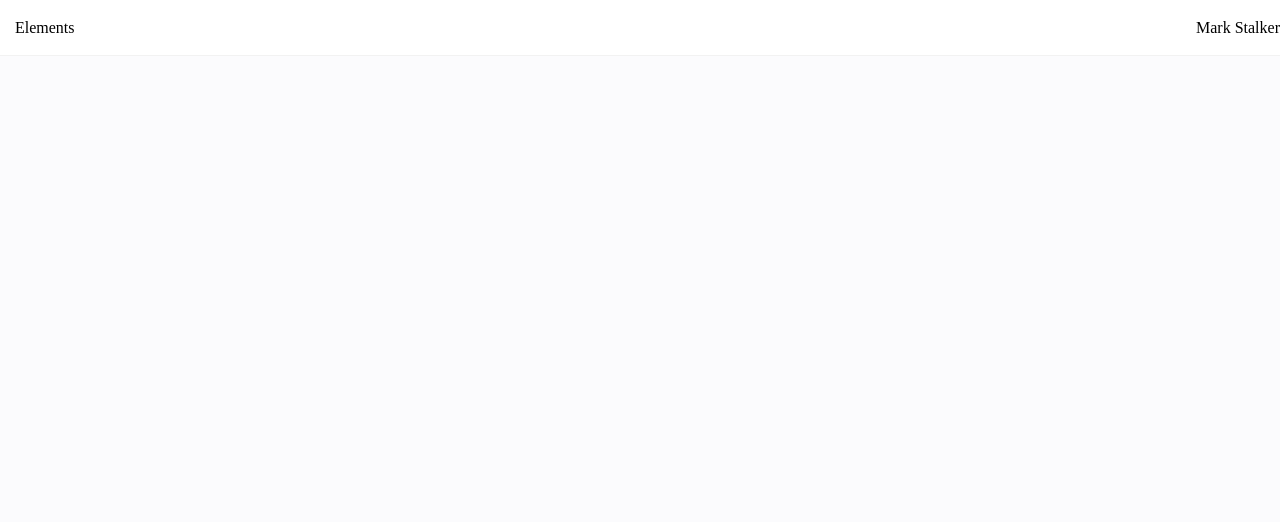
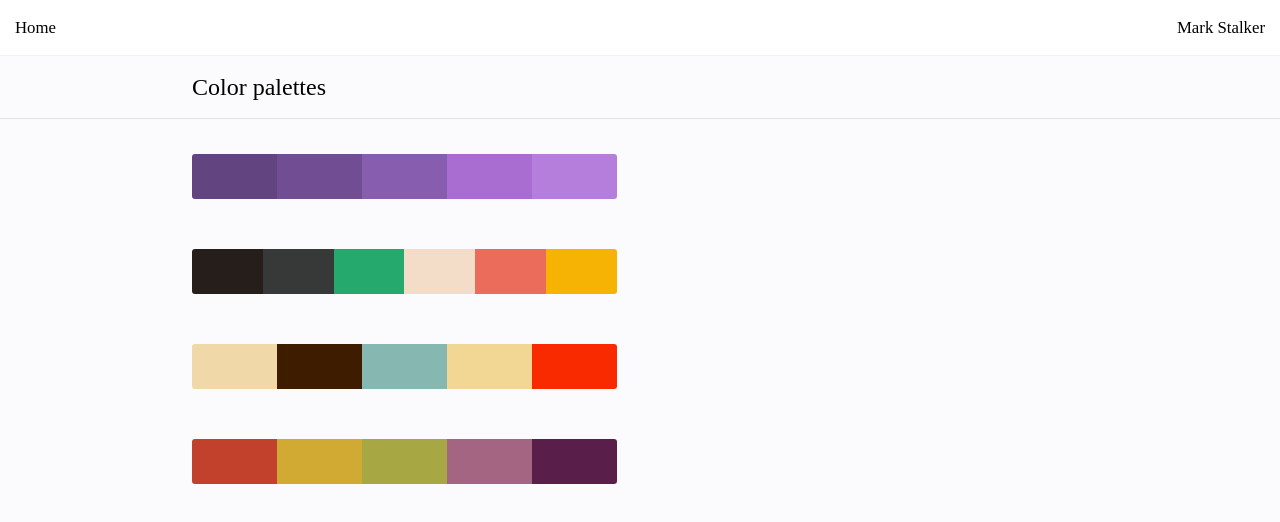
Before and after one commit to olchyk98/SlashPlus, a React (Create React App) app in the folder client/: page / in a window 1280 px wide. Shown: the top 522 px of the page. Built offline with nearby package versions, Linux system fonts and the light colour scheme.

Commit message:
Home > Color palettes tempalte

```diff
--- a/client/package.json
+++ b/client/package.json
@@ -5,7 +5,6 @@
   "dependencies": {
     "enzyme": "^3.9.0",
     "enzyme-adapter-react-16": "^1.11.2",
-    "node-sass": "^4.11.0",
     "react": "^16.8.4",
     "react-dom": "^16.8.4",
     "react-router": "^4.3.1",
--- a/client/src/index.css
+++ b/client/src/index.css
@@ -7,6 +7,7 @@
 html, body {
 	margin:0;
 	height:100%;
+	font-family:"Arial";
 }
 
 body {
--- a/client/src/pages/__forall__/nav/index.js
+++ b/client/src/pages/__forall__/nav/index.js
@@ -1,19 +1,91 @@
 import React, { Component } from 'react';
-import './main.scss';
+import './main.css';
+
+import { Link } from 'react-router-dom';
+
+import links from '../../../links';
+
+// https://css-tricks.com/building-progress-ring-quickly/
+class ProgressRing extends Component {
+    constructor(props) {
+        super(props);
+
+        this.state = {
+        	progress: 0
+        }
+
+        const { radius, stroke } = this.props;
+
+        this.normalizedRadius = radius - stroke * 2;
+        this.circumference = this.normalizedRadius * 2 * Math.PI;
+
+        this.inAnimation = this.amDown = false;
+    }
+
+    componentDidMount() {
+    	this.inAnimation = true;
+    	this.progressCircle();
+    }
+
+    componentWillUnmount() {
+    	clearInterval(this.animationINT);
+    	this.inAnimation = this.amDown = false;
+    }
+
+    progressCircle = () => {
+    	if(!this.inAnimation) return;
+
+    	this.setState(({ progress: a }) => ({
+    		progress: a + 2.5
+    	}));
+    	requestAnimationFrame(this.progressCircle);
+    }
+
+    render() {
+        const { radius, stroke } = this.props;
+        const strokeDashoffset = this.circumference - (this.state.progress / 100) * this.circumference;
+
+        return (
+            <svg height={ radius * 2 } width={ radius * 2 }>
+                <circle
+                    stroke="rebeccapurple"
+                    fill="transparent"
+                    strokeWidth={ stroke }
+                    strokeDasharray={ this.circumference + " " + this.circumference }
+                    style={{ strokeDashoffset }}
+                    r={ this.normalizedRadius }
+                    cx={ radius }
+                    cy={ radius }
+                />
+            </svg>
+        );
+    }
+}
 
 class Hero extends Component {
+	constructor(props) {
+		super(props);
+
+		this.lCircleSize = 40
+	}
+
 	render() {
 		return(
 			<nav className="gl-nav">
-				<span className="rn-nav-logo">
-					Elements
-				</span>
-				<div className="rn-nav-ldots">
-					<div />
-					<div />
-					<div />
+				<Link to={ links["HOME_PAGE"].absolute } className="rn-nav-logo">
+					Home
+				</Link>
+				<div className="rn-nav-loading">
+					{
+						(true) ? null : (
+							<ProgressRing
+								radius={ this.lCircleSize / 2 }
+								stroke={ 4 }
+							/>
+						)
+					}
 				</div>
-				<span>Mark Stalker</span>
+				<Link to="/">Mark Stalker</Link>
 			</nav>
 		);
 	}
--- /dev/null
+++ b/client/src/pages/__forall__/nav/main.css
@@ -0,0 +1,27 @@
+.gl-nav {
+	--padding:15px;
+
+	height:var(--navheight);
+	width:calc(100vw - var(--padding) * 2);
+	padding-left:var(--padding);
+	padding-right:var(--padding);
+	background:white;
+	border-bottom:1px solid rgba(0, 0, 0, .05);
+	display:flex;
+	align-items:center;
+	justify-content:space-between;
+	font-family:"Quicksand";
+	font-weight:500;
+	font-size:1.05rem;
+}
+
+.gl-nav > a {
+	text-decoration:none;
+	color:black;
+}
+
+.rn-nav-loading {
+	display:flex;
+	align-items:center;
+	justify-content:center;
+}
--- a/client/src/pages/__forall__/nav/main.scss
+++ /dev/null
@@ -1,14 +0,0 @@
-.gl-nav {
-	$padding: 15px;
-	$width: 100vw;
-
-	height:var(--navheight);
-	width:calc($width - $padding);
-	padding-left:$padding;
-	padding-right:$padding;
-	background:white;
-	border-bottom:1px solid rgba(0, 0, 0, .05);
-	display:flex;
-	align-items:center;
-	justify-content:space-between;
-}
--- a/client/src/pages/main/index.js
+++ b/client/src/pages/main/index.js
@@ -1,11 +1,65 @@
 import React, { Component } from 'react';
-import './main.scss';
+import './main.css';
+
+import { Link } from 'react-router-dom';
+
+import links from '../../links';
 
 class Hero extends Component {
 	render() {
 		return(
 			<div className="rn rn-sections">
-
+				{/* color palettes */}
+				<article className="rn-sections-item">
+					<Link to={ "/" } className="rn-sections-item-title">Color palettes</Link>
+					<div className="rn-sections-item_split" />
+					<div className="rn-sections-item-content grid">
+						<div className="rn-sections-item-palette">
+							{
+								[
+									"#624480",
+									"#714E93",
+									"#865DAF",
+									"#A96DD1",
+									"#B57EDC"
+								].map((session, index) => (
+									<div key={ index } style={{ background: session }} />
+								))
+							}
+						</div>
+						<div className="rn-sections-item-palette">
+							{
+								[
+									"#261E1B",
+									"#373938",
+									"#26A96C",
+									"#F4DDC8",
+									"#EC6C5B",
+									"#F7B304"
+								].map((session, index) => (
+									<div key={ index } style={{ background: session }} />
+								))
+							}
+						</div>
+						<div className="rn-sections-item-palette">
+							{
+								["#f0d8a8","#3d1c00","#86b8b1","#f2d694","#fa2a00"].map((session, index) => (
+									<div key={ index } style={{ background: session }} />
+								))
+							}
+						</div>
+						<div className="rn-sections-item-palette">
+							{
+								["#C2412D","#D1AA34","#A7A844","#A46583","#5A1E4A"].map((session, index) => (
+									<div key={ index } style={{ background: session }} />
+								))
+							}
+						</div>
+					</div>
+				</article>
+				{/* colours */}
+				{/* fonts */}
+				{/* articles */}
 			</div>
 		);
 	}
--- /dev/null
+++ b/client/src/pages/main/main.css
@@ -0,0 +1,68 @@
+.rn-sections-item {
+	--padding:15%;
+
+	padding-left:var(--padding);
+	padding-right:var(--padding);
+	position:relative;
+	margin-top:17.5px;
+}
+
+.rn-sections-item_split {
+	width:calc(100vw + var(--padding) / 2 + 10px);
+	height:1px;
+	position:relative;
+	left:calc(var(--padding) * -1 * 2);
+	background:rgba(0, 0, 0, .1);
+}
+
+.rn-sections-item-title {
+	font-family:"Quicksand";
+	font-weight:500;
+	font-size:1.5rem;
+	margin:0;
+	text-decoration:none;
+	margin-bottom:17.5px;
+	color:black;
+	display:block;
+}
+
+.rn-sections-item-content {
+	width:100%;
+	margin-top:35px;
+}
+
+.rn-sections-item-content.grid {
+	display:grid;
+	grid-template-columns:repeat(auto-fit, minmax(245px, 425px));
+	grid-gap:50px;
+}
+
+.rn-sections-item-palette {
+	--brr:3px;
+
+	height:45px;
+	width:100%;
+	display:flex;
+	align-items:stretch;
+}
+
+.rn-sections-item-palette > div:first-child {
+	border-radius:var(--brr) 0 0 var(--brr);
+}
+
+.rn-sections-item-palette > div:last-child {
+	border-radius:0 var(--brr) var(--brr) 0;
+}
+
+.rn-sections-item-palette > div {
+	width:100%;
+	transition:.25s ease-in-out;
+	cursor:pointer;
+	position:relative;
+}
+
+.rn-sections-item-palette > div:hover {
+	border-radius:5px;
+	z-index:3;
+	transform:scale(1.15);
+}
```
Also changed, not shown: client/src/pages/main/main.scss (deleted), 1 other file (tests, documents, lock files or other folders).
